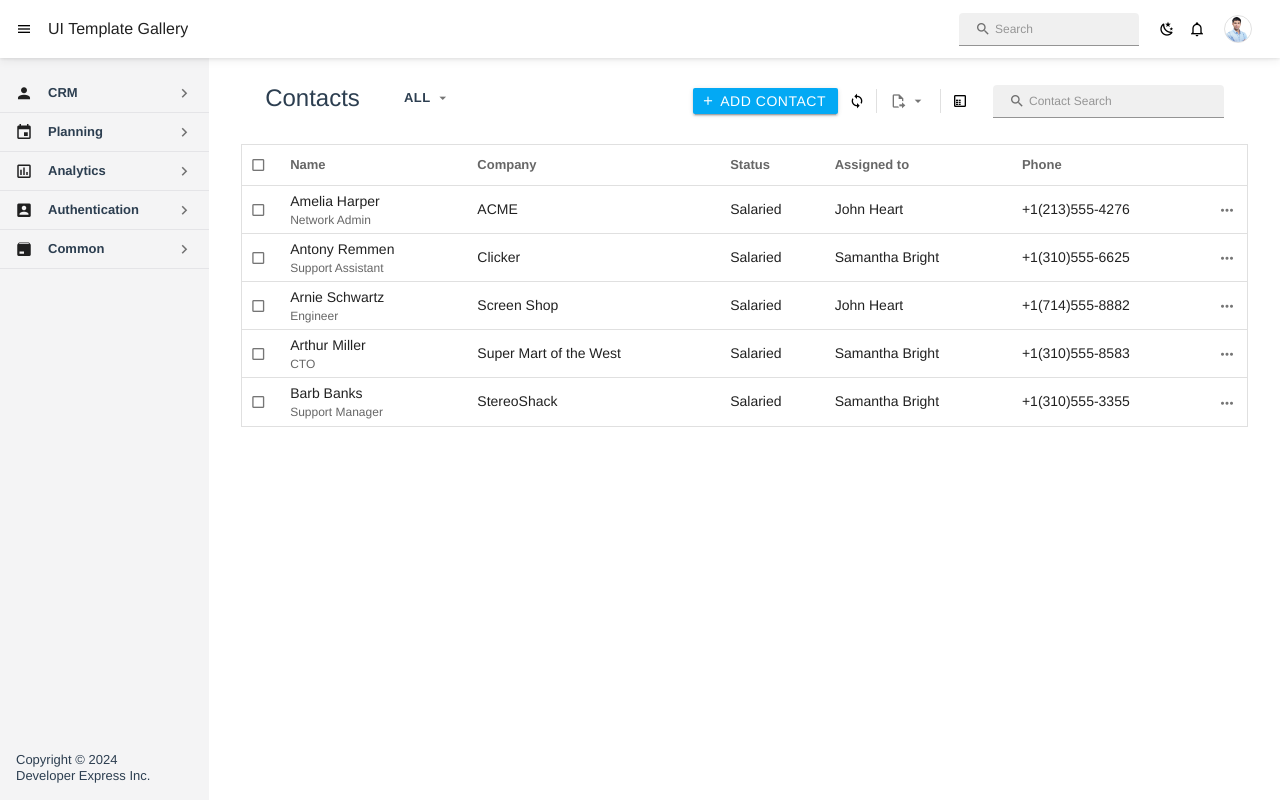
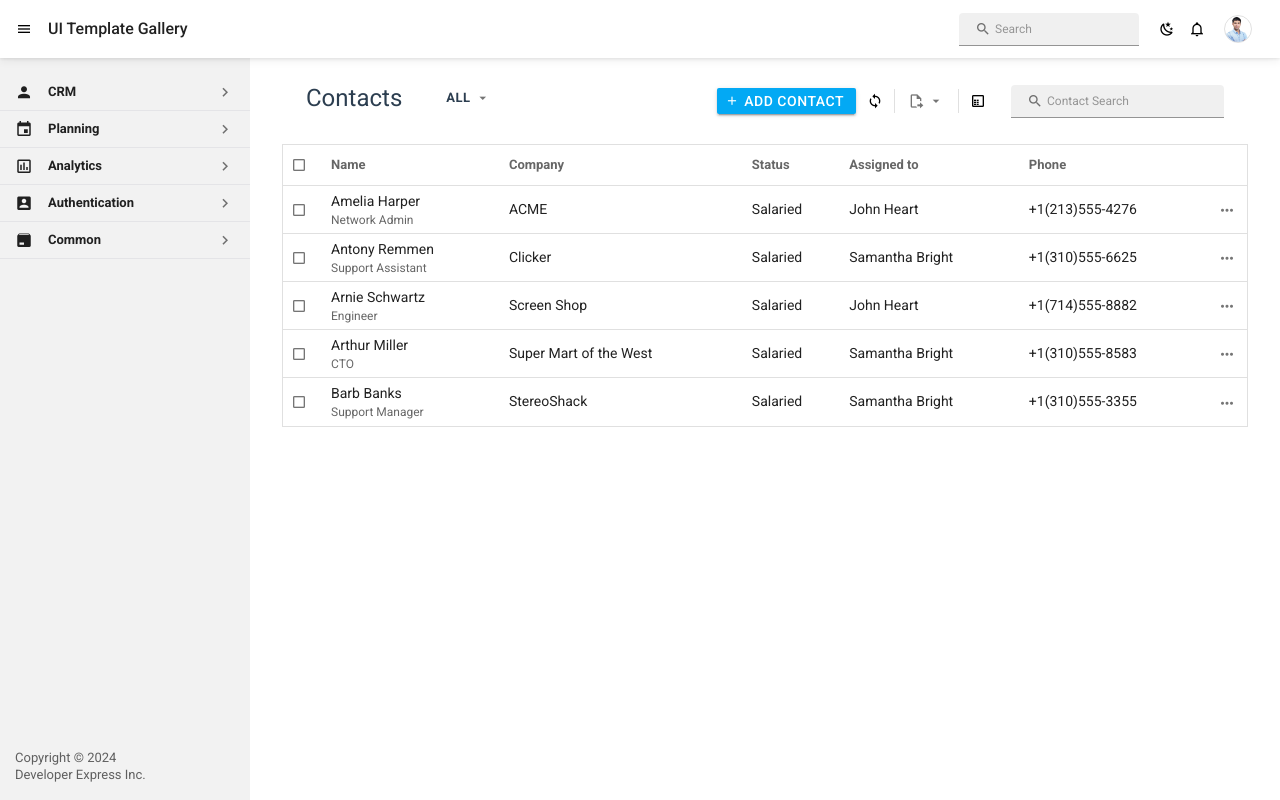
Before and after one commit to AjeshMadhavan/Customer-Management, a Vue app: page / in a window 1280 px wide. Built offline with nearby package versions, Linux system fonts and the light colour scheme.

Commit message:
refactor: updated sidebar container styles

```diff
--- a/src/App.vue
+++ b/src/App.vue
@@ -10,7 +10,7 @@ import ContactList from '@/pages/ContactList.vue'
 
 <style>
 #app {
-  font-family: Avenir, Helvetica, Arial, sans-serif;
+  font-family: Roboto, Avenir, Helvetica, Arial, sans-serif;
   -webkit-font-smoothing: antialiased;
   -moz-osx-font-smoothing: grayscale;
   text-align: center;
--- a/src/containers/SidebarContainer.vue
+++ b/src/containers/SidebarContainer.vue
@@ -1,7 +1,7 @@
 <template>
   <div
     :class="[
-      'h-full bg-zinc-100 sidebar-container',
+      'h-full sidebar-container',
       {
         'w-full': props.shouldMinimizeSidebar,
         'w-12': !props.shouldMinimizeSidebar,
@@ -14,7 +14,7 @@
         :key="accordion.title"
         :text="accordion.title"
         :prepend-icon="accordion.icon"
-        toggle-button-style="py-2.5 pr-4 font-bold"
+        toggle-button-style="py-2.25 pr-4 font-bold text-black-87"
         container-style="border-b border-b-zinc-200"
         :hide-toggle-arrow="!props.shouldMinimizeSidebar"
       >
@@ -23,7 +23,7 @@
             <li
               v-for="accordionItem in accordion.options"
               :key="accordionItem.text"
-              class="py-2.5 pr-4 text-xs/4 text-left"
+              class="py-2.5 pr-4 text-3xs/4 text-left whitespace-nowrap"
             >
               <span class="pl-12">{{ accordionItem.text }}</span>
             </li>
@@ -33,7 +33,7 @@
     </div>
     <div
       :class="[
-        'pt-5 pb-4 pl-4 absolute right-0 bottom-0 left-0 bg-zinc-100 transition-opacity',
+        'pt-5 pb-4 absolute right-0 bottom-0 left-0 sidebar-label-container transition-opacity',
         {
           'opacity-0 delay-0 duration-100': !props.shouldMinimizeSidebar,
           'opacity-1 delay-300 duration-500': props.shouldMinimizeSidebar,
@@ -75,6 +75,7 @@ const sidebarData = computed(() => UIdata.sidebar);
   transition: width 0.5s ease-in-out;
   position: relative;
   z-index: 10;
+  background-color: rgb(242, 242, 242);
 
   .accordion-container {
     padding-bottom: 70px;
@@ -83,12 +84,19 @@ const sidebarData = computed(() => UIdata.sidebar);
     overflow-y: auto;
   }
 
+  .sidebar-label-container {
+    background-color: rgb(242, 242, 242);
+    padding-left: 15px;
+    height: 70px;
+  }
+
   &__label {
     display: block;
     text-align: left;
     font-size: 13px;
-    line-height: 16px;
+    line-height: 16.7141px;
     font-weight: 400;
+    color: rgba(0, 0, 0, 0.608);
   }
 }
 </style>
--- a/src/pages/ContactList.vue
+++ b/src/pages/ContactList.vue
@@ -159,7 +159,7 @@ onMounted(() => (tableExpandColumns.value = updateExpandedMenuData()));
 }
 
 .sidebar-container-wrapper {
-  width: 250px;
+  min-width: 250px;
   height: calc(100vh - 58px);
   transition: all 0.5s ease;
 
--- a/tailwind.config.js
+++ b/tailwind.config.js
@@ -12,13 +12,18 @@ module.exports = {
       },
       fontSize: {
         "2xs": ["10px", "10px"],
+        "3xs": "13px",
       },
       colors: {
         "black-6": "rgba(0, 0, 0, 0.6)",
         "black-04": "rgba(0, 0, 0, 0.04)",
         "black-12": "rgba(0, 0, 0, 0.12)",
         "black-14": "rgba(0, 0, 0, 0.14)",
+        "black-87": "rgba(0, 0, 0, 0.87)",
         "light-blue-500": "rgb(3, 169, 244)"
+      },
+      padding: {
+        "2.25": "9px"
       },
       height: {
         "9.5": "38px",
```
